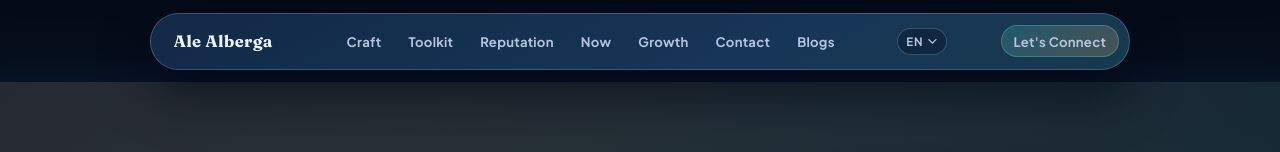
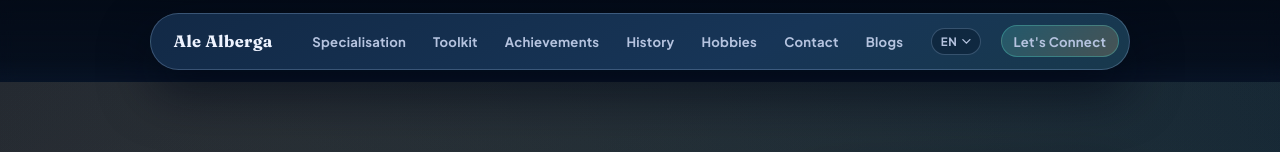
Before and after one commit to alpha-nero1/alealberga, an Astro site: page / in a window 1280 px wide. Shown: the top 152 px of the page. Built offline with nearby package versions, Linux system fonts and the light colour scheme; Astro itself is replaced by a stand-in of ours.

Commit message:
Getting there

```diff
--- a/src/i18n/ui.ts
+++ b/src/i18n/ui.ts
@@ -4,11 +4,11 @@ export type Locale = (typeof locales)[number];
 export const ui = {
   en: {
     nav: {
-      craft: 'Craft',
+      specialisation: 'Specialisation',
       toolkit: 'Toolkit',
-      reputation: 'Reputation',
-      now: 'Now',
-      growth: 'Growth',
+      achievements: 'Achievements',
+      history: 'History',
+      hobbies: 'Hobbies',
       contact: 'Contact',
       blogs: 'Blogs',
       cta: "Let's Connect",
@@ -25,11 +25,11 @@ export const ui = {
   },
   it: {
     nav: {
-      craft: 'Lavoro',
+      specialisation: 'Specializzazione',
       toolkit: 'Strumenti',
-      reputation: 'Reputazione',
-      now: 'Ora',
-      growth: 'Crescita',
+      achievements: 'Traguardi',
+      history: 'Esperienza',
+      hobbies: 'Hobby',
       contact: 'Contatti',
       blogs: 'Blog',
       cta: 'Contattiamoci',
@@ -46,11 +46,11 @@ export const ui = {
   },
   de: {
     nav: {
-      craft: 'Arbeit',
+      specialisation: 'Spezialisierung',
       toolkit: 'Werkzeuge',
-      reputation: 'Reputation',
-      now: 'Jetzt',
-      growth: 'Wachstum',
+      achievements: 'Erfolge',
+      history: 'Werdegang',
+      hobbies: 'Hobbys',
       contact: 'Kontakt',
       blogs: 'Blog',
       cta: 'Kontaktieren',
@@ -67,11 +67,11 @@ export const ui = {
   },
   es: {
     nav: {
-      craft: 'Trabajo',
+      specialisation: 'Especialización',
       toolkit: 'Herramientas',
-      reputation: 'Reputación',
-      now: 'Ahora',
-      growth: 'Crecimiento',
+      achievements: 'Logros',
+      history: 'Experiencia',
+      hobbies: 'Aficiones',
       contact: 'Contacto',
       blogs: 'Blog',
       cta: 'Conectemos',
@@ -88,11 +88,11 @@ export const ui = {
   },
   ja: {
     nav: {
-      craft: '仕事',
+      specialisation: '専門分野',
       toolkit: 'ツール',
-      reputation: '評判',
-      now: '近況',
-      growth: '成長',
+      achievements: '実績',
+      history: '経歴',
+      hobbies: '趣味',
       contact: '連絡先',
       blogs: 'ブログ',
       cta: 'お問い合わせ',
@@ -109,11 +109,11 @@ export const ui = {
   },
   zh: {
     nav: {
-      craft: '工作',
+      specialisation: '专长',
       toolkit: '技术栈',
-      reputation: '口碑',
-      now: '近况',
-      growth: '成长',
+      achievements: '成就',
+      history: '经历',
+      hobbies: '爱好',
       contact: '联系方式',
       blogs: '博客',
       cta: '联系我',
--- a/src/layouts/Layout.astro
+++ b/src/layouts/Layout.astro
@@ -35,11 +35,11 @@ const message = t.footer.messages[Math.floor(Math.random() * t.footer.messages.l
 					<span></span>
 				</label>
 				<div class="nav-links" id="primary-links">
-					<a href={`${base}/#craft`}>{t.nav.craft}</a>
+					<a href={`${base}/#craft`}>{t.nav.specialisation}</a>
 					<a href={`${base}/#toolkit`}>{t.nav.toolkit}</a>
-					<a href={`${base}/#reputation`}>{t.nav.reputation}</a>
-					<a href={`${base}/#now`}>{t.nav.now}</a>
-					<a href={`${base}/#growth`}>{t.nav.growth}</a>
+					<a href={`${base}/#reputation`}>{t.nav.achievements}</a>
+					<a href={`${base}/#now`}>{t.nav.history}</a>
+					<a href={`${base}/#growth`}>{t.nav.hobbies}</a>
 					<a href={`${base}/#contact`}>{t.nav.contact}</a>
 					<a href={`${base}/blogs`}>{t.nav.blogs}</a>
 					<a class="nav-cta mobile-cta" href={`${base}/#contact`}>{t.nav.cta}</a>
```
